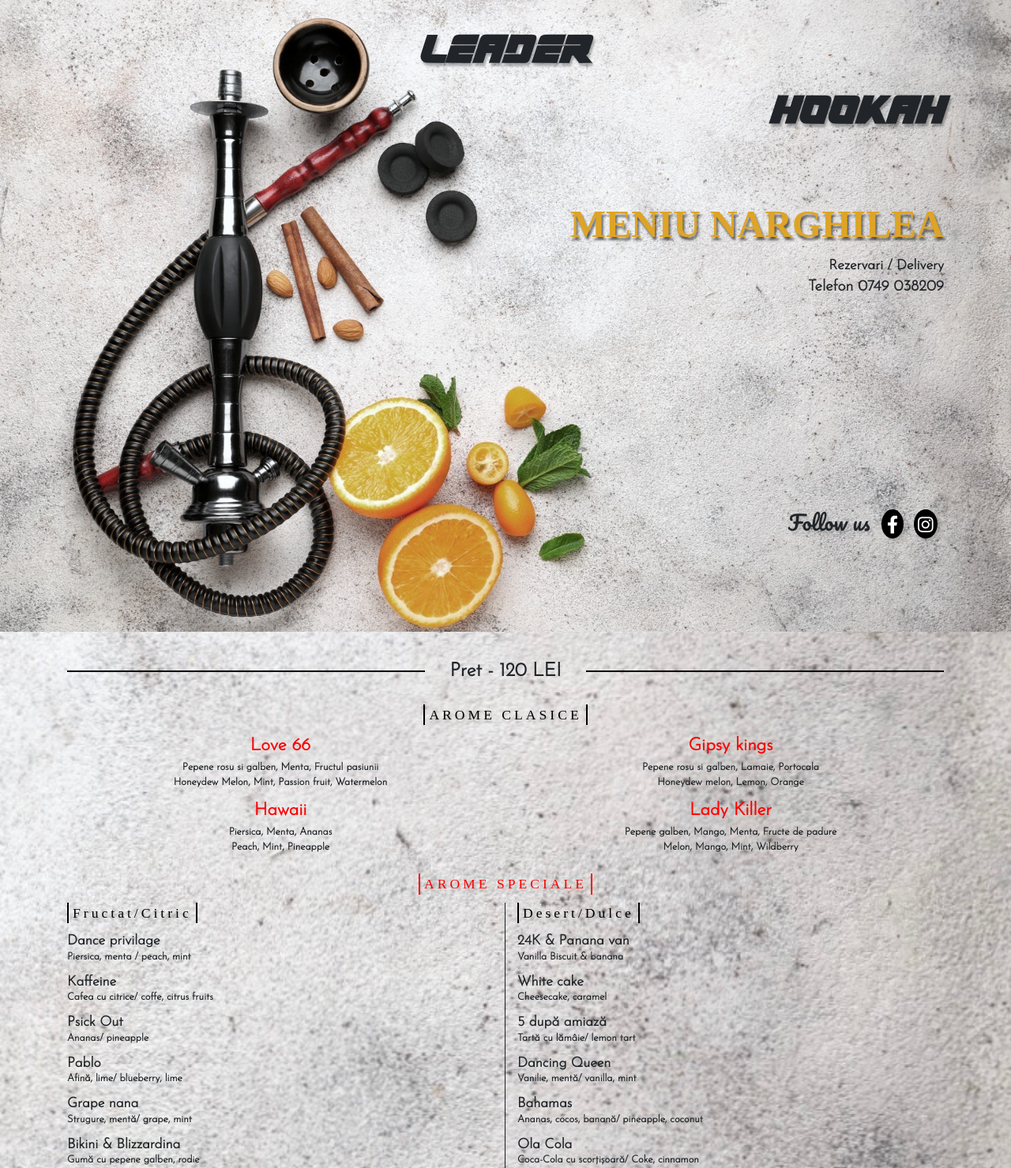
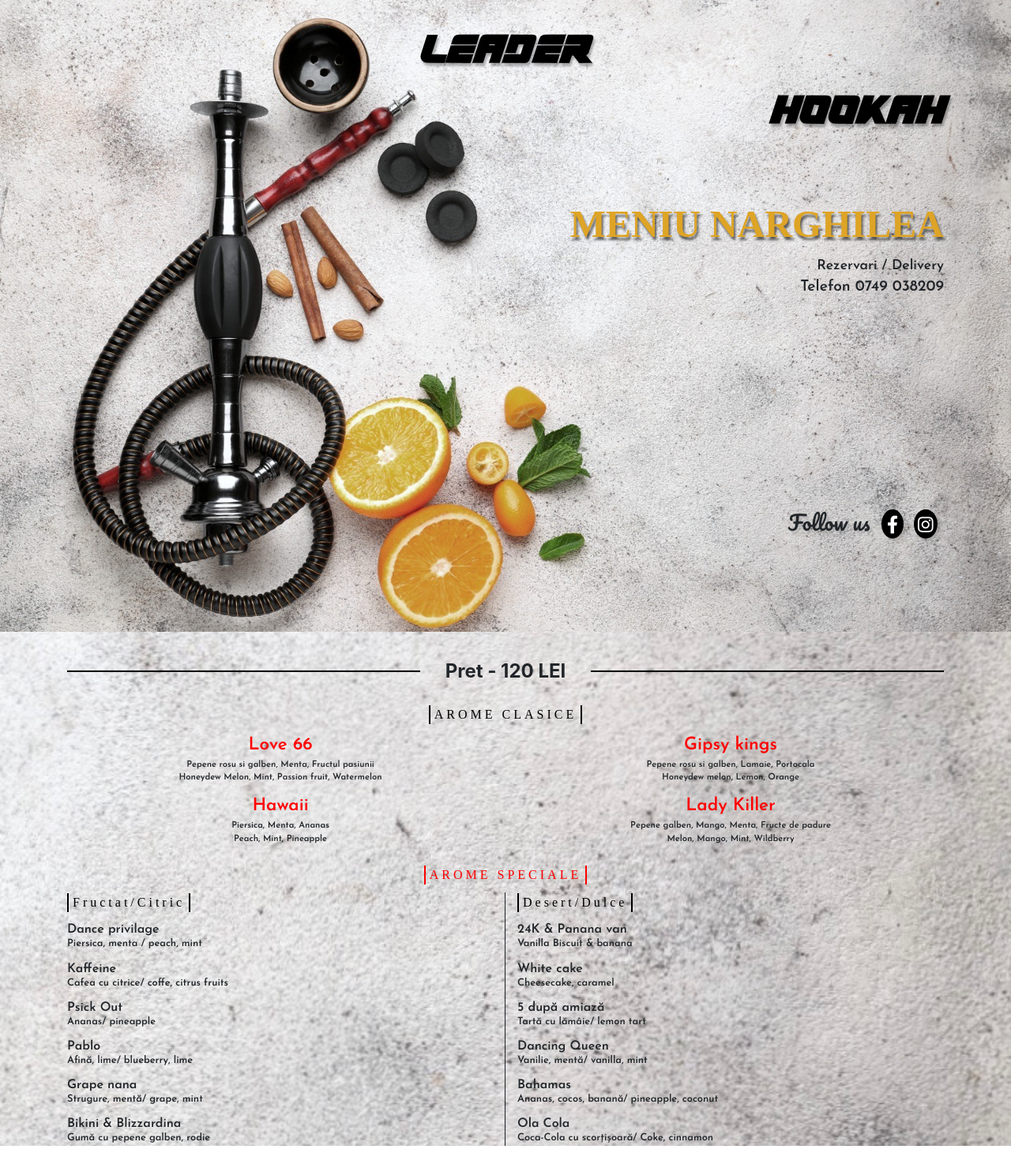
Before and after one commit to saboressoul-romania/saboressoul-romania.github.io, a plain HTML site: page menu.html in a window 1280 px wide. Shown: the whole page at 79% size. After the commit the page ends 1451 px from the top, so only its background shows below. Drawn offline with nearby package versions, Linux system fonts and the light colour scheme; a script that the page names is missing; a web font is replaced by a local one.

Commit message:
Menu color change

```diff
--- a/css/menu-styles.css
+++ b/css/menu-styles.css
@@ -106,6 +106,7 @@ body, html {
 }
 
 div.leader span{
+    color: black;
     font-size: 3.2rem;
     font-family: 'STAR7 Regular';
     display: inline-block;
@@ -113,6 +114,7 @@ div.leader span{
 }
 
 div.hookah span{
+    color: black;
     font-size: 3.2rem;
     font-family: 'STAR7 Regular';
     display: inline-block;
@@ -212,7 +214,6 @@ div.bottom span.follow {
   display:flex;
   align-items: center;
   padding-top: 2rem;
-  font-family: 'Josefin Sans', sans-serif;
 }
 
 .separator .line{
@@ -229,7 +230,7 @@ div.bottom span.follow {
 
 span.arome-clasice {
     font-family: 'Mostin';
-    font-size: 1.1rem;
+    font-size: 1rem;
     letter-spacing: 4px;
     display: inline-block;
     border-width: 2px;
@@ -259,7 +260,7 @@ span.aroma-1 {
 }
 
 div.aroma-descriere {
-    font-size: 0.8rem;
+    font-size: 0.7rem;
     font-weight: bolder;
 }
 
@@ -269,7 +270,7 @@ div.aroma-descriere {
 
 span.arome-speciale {
     font-family: 'Mostin';
-    font-size: 1.1rem;
+    font-size: 1rem;
     letter-spacing: 4px;
     display: inline-block;
     border-width: 2px;
@@ -288,7 +289,7 @@ span.arome-speciale {
 
 div.aroma-speciala-nume {
     font-family: 'Josefin Sans', sans-serif;
-    font-size: 1.1rem;
+    font-size: 1rem;
     font-weight: bolder;
     margin-top: 10px;
 }
--- a/menu.html
+++ b/menu.html
@@ -19,7 +19,8 @@
         <link rel="stylesheet" href="https://fonts.googleapis.com/css?family=Audiowide|Sofia|Trirong|Tangerine|Adamina">
         <link rel="preconnect" href="https://fonts.gstatic.com">
         <link href="https://fonts.googleapis.com/css2?family=Lato:wght@100&display=swap" rel="stylesheet">
-        <link href="https://fonts.googleapis.com/css2?family=Josefin+Sans:wght@200;300&display=swap" rel="stylesheet">
+<!--        <link href="https://fonts.googleapis.com/css2?family=Josefin+Sans:wght@0,300;1,600&display=swap" rel="stylesheet">-->
+        <link href="https://fonts.googleapis.com/css2?family=Josefin+Sans:ital,wght@0,600;1,200&display=swap" rel="stylesheet">
         <link href="https://fonts.googleapis.com/css2?family=Pacifico&display=swap" rel="stylesheet">
     </head>
 
```
